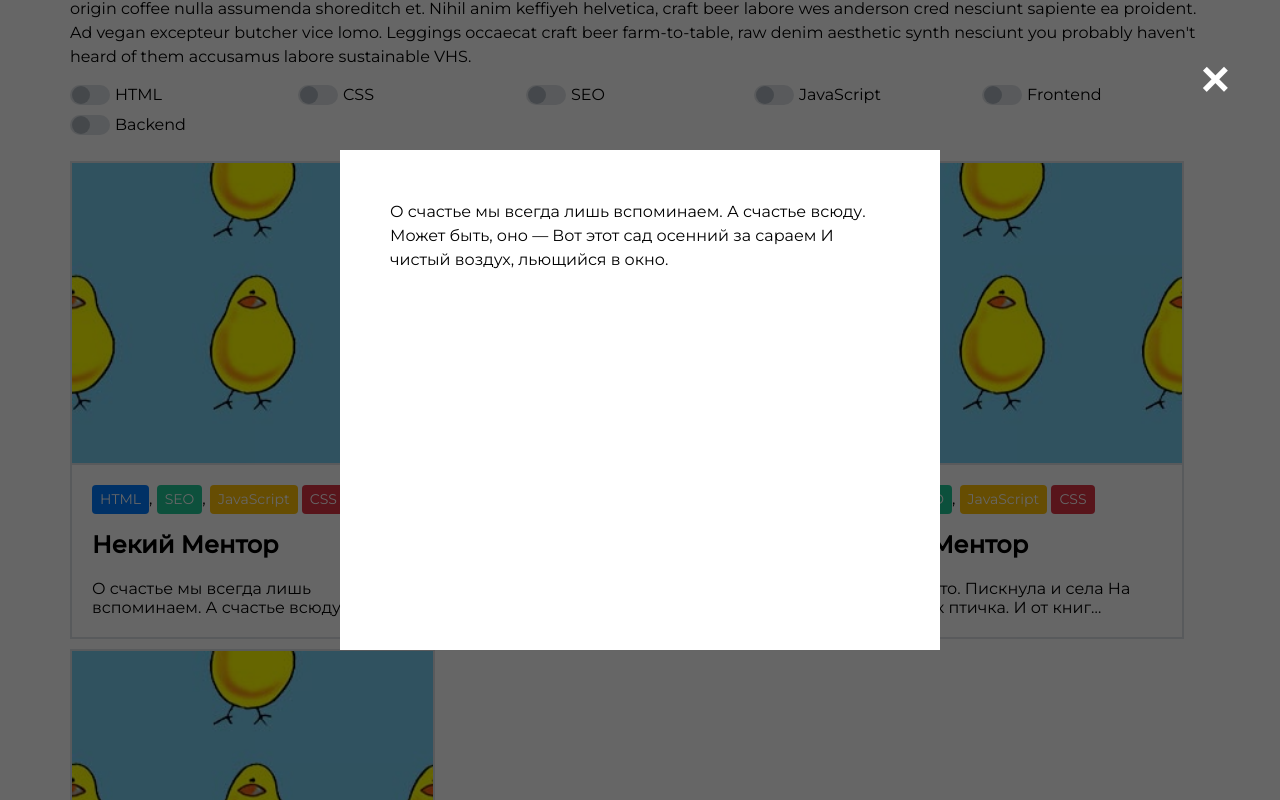
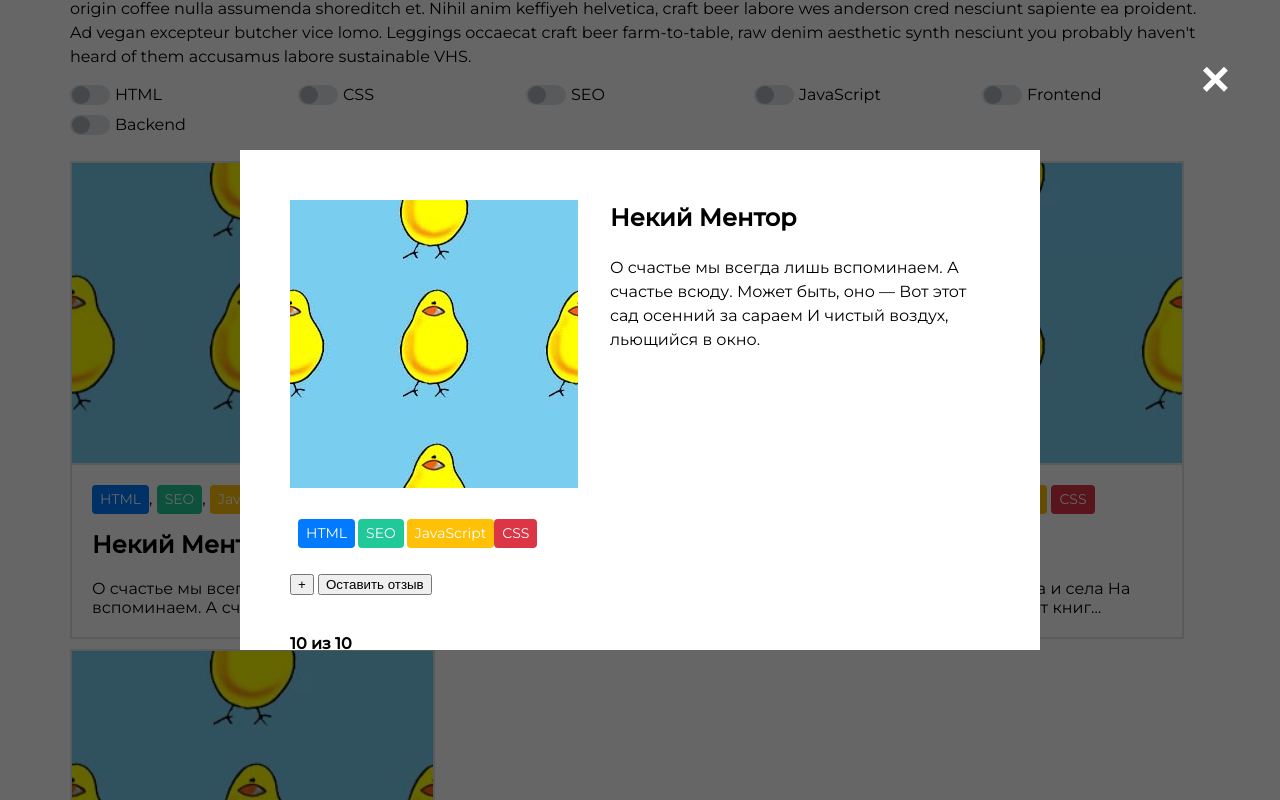
Before and after one commit to x-days-of-code/mentor-service, a website: page frontend/src/index.html in a window 1280 px wide. Both pictures are taken after a click on the element 252 px from the left and 980 px from the top of the page. Shown: the part 580-1380 px from the top of the page. Drawn offline with nearby package versions, Linux system fonts and the light colour scheme; files that its build step writes are made by us from their sources.

Commit message:
added info to modal

```diff
--- a/frontend/src/index.html
+++ b/frontend/src/index.html
@@ -106,10 +106,10 @@
 				</div>
 				<div class="content__card-description">
 					<p class="content__card-labels">
-						<span class="content__card-label content__card-label--html">HTML</span>,
-						<span class="content__card-label content__card-label--seo">SEO</span>,
-						<span class="content__card-label content__card-label--js">JavaScript</span>
-						<span class="content__card-label content__card-label--css">CSS</span>
+						<span class="content__card-label label label--html">HTML</span>,
+						<span class="content__card-label label label--seo">SEO</span>,
+						<span class="content__card-label label label--js">JavaScript</span>
+						<span class="content__card-label label label--css">CSS</span>
 					</p>
 					<h2 class="content__card-name">Некий Ментор</h2>
 					<p class="content__card-text">О счастье мы всегда лишь вспоминаем.
@@ -181,27 +181,84 @@
 </footer>
 <div class="modal">
 	<button class="modal__close">&#215;</button>
-	<div class="modal__content"></div>
+	<div class="modal__content">
+
+		<div class="modal__img wrapper">
+			<img src="icons/avatar.jpg" alt="тут будет фото ментора" class="modal__img">
+		</div>
+		<p class="modal__labels label">
+			<span class="content__card-label label label--html">HTML</span>,
+			<span class="content__card-label label label--seo">SEO</span>,
+			<span class="content__card-label label label--js">JavaScript</span>
+			<span class="content__card-label label label--css">CSS</span>
+		</p>
+		<div class="modal__btns">
+			<button class="modal__btns_alarm">+</button>
+			<button class="modal__btns_add-review">Оставить отзыв</button>
+		</div>
+		<div class="modal__description">
+
+			<h2 class="modal__description-name">Некий Ментор</h2>
+			<p class="modal__description-text">О счастье мы всегда лишь вспоминаем.
+											   А счастье всюду. Может быть, оно —
+											   Вот этот сад осенний за сараем
+											   И чистый воздух, льющийся в окно.</p>
+		</div>
+		<div class="modal__review">
+			<article class="modal__article">
+				<p><strong><span>10</span> из 10</strong></p>
+				<p>
+					Anim pariatur cliche reprehenderit, enim eiusmod high life accusamus terry richardson ad squid.
+					3 wolf moon officia aute, non cupidatat skateboard dolor brunch. Food truck quinoa nesciunt laborum eiusmod.
+					Brunch 3 wolf moon tempor, sunt aliqua put a bird on it squid single-origin coffee nulla assumenda shoreditch et.
+					Nihil anim keffiyeh helvetica, craft beer labore wes anderson cred nesciunt sapiente ea proident.
+					Ad vegan excepteur butcher vice lomo. Leggings occaecat craft beer farm-to-table,
+					raw denim aesthetic synth nesciunt you probably haven't heard of them accusamus labore sustainable.
+				</p>
+			</article>
+			<article class="modal__article">
+				<p><strong><span>5</span> из 10</strong></p>
+				<p>
+					Anim pariatur cliche reprehenderit, enim eiusmod high life accusamus terry richardson ad squid.
+					3 wolf moon officia aute, non cupidatat skateboard dolor brunch. Food truck quinoa nesciunt laborum eiusmod.
+					Brunch 3 wolf moon tempor, sunt aliqua put a bird on it squid single-origin coffee nulla assumenda shoreditch et.
+					Nihil anim keffiyeh helvetica, craft beer labore wes anderson cred nesciunt sapiente ea proident.
+					Ad vegan excepteur butcher vice lomo. Leggings occaecat craft beer farm-to-table,
+					raw denim aesthetic synth nesciunt you probably haven't heard of them accusamus labore sustainable.
+				</p>
+			</article>
+			<article class="modal__article">
+				<p><strong><span>8</span> из 10</strong></p>
+				<p>
+					Anim pariatur cliche reprehenderit, enim eiusmod high life accusamus terry richardson ad squid.
+					3 wolf moon officia aute, non cupidatat skateboard dolor brunch. Food truck quinoa nesciunt laborum eiusmod.
+					Brunch 3 wolf moon tempor, sunt aliqua put a bird on it squid single-origin coffee nulla assumenda shoreditch et.
+					Nihil anim keffiyeh helvetica, craft beer labore wes anderson cred nesciunt sapiente ea proident.
+					Ad vegan excepteur butcher vice lomo. Leggings occaecat craft beer farm-to-table,
+					raw denim aesthetic synth nesciunt you probably haven't heard of them accusamus labore sustainable.
+				</p>
+			</article>
+		</div>
+	</div>
 </div>
 
 <script>
-	const contentCard = document.querySelectorAll('.content__card');
-	const modal = document.querySelector('.modal');
-	const modalClose = document.querySelector('.modal__close');
-	const modalContent = document.querySelector('.modal__content');
-
+const contentCard = document.querySelectorAll(".content__card");
+const modal = document.querySelector(".modal");
+const modalClose = document.querySelector(".modal__close");
+const modalDescriptionText = document.querySelector(".modal__description-text");
 
 contentCard.forEach(el => {
-		el.addEventListener('click', () => {
+	el.addEventListener("click", () => {
 		console.log(el);
-			const text = el.querySelector('.content__card-text');
-			modal.classList.add('show');
-			modalContent.textContent = text.textContent;
+		const text = el.querySelector(".content__card-text");
+		modal.classList.add("show");
+		modalDescriptionText.textContent = text.textContent;
 	})
 });
 
-	modalClose.addEventListener('click', () => {
-		modal.classList.remove('show')
+modalClose.addEventListener("click", () => {
+	modal.classList.remove("show")
 });
 </script>
 </body>
--- /dev/null
+++ b/frontend/src/scss/label/label.scss
@@ -0,0 +1,25 @@
+.label {
+	display: inline-flex;
+	font-size: $font-size-sm;
+	line-height: $line-height-sm;
+	padding: 4px 8px;
+	border-radius: 4px;
+	color: #fff;
+	width: max-content
+}
+
+.label--html {
+	background-color: $blue;
+}
+
+.label--css {
+	background-color: $red;
+}
+
+.label--seo {
+	background-color: $teal;
+}
+
+.label--js {
+	background-color: $yellow;
+}
--- /dev/null
+++ b/frontend/src/scss/modal/btns/modal__btns.scss
@@ -0,0 +1,3 @@
+.modal__btns {
+	grid-area: buttons;
+}
--- a/frontend/src/scss/modal/content/modal__content.scss
+++ b/frontend/src/scss/modal/content/modal__content.scss
@@ -1,10 +1,19 @@
 .modal__content {
 	box-sizing: border-box;
 	padding: 50px;
-	width: 600px;
+	width: 800px;
 	height: 500px;
 	background-color: #fff;
 	font-family: $main-font-family;
 	font-size: $font-size-base;
 	line-height: $line-height-base;
+	overflow-y: auto;
+	display: grid;
+	grid-template-areas:
+			'photo info'
+			'labels info'
+			'buttons info'
+			'review review';
+	grid-gap: 20px;
+	grid-template-columns: 300px 1fr;
 }
--- /dev/null
+++ b/frontend/src/scss/modal/description/modal__description.scss
@@ -0,0 +1,12 @@
+.modal__description {
+	display: flex;
+	flex-direction: column;
+	padding: 0;
+	font-family: $main-font-family;
+	grid-area: info;
+}
+
+.modal__description-name,
+.modal__description-text {
+	margin-top: 0;
+}
--- /dev/null
+++ b/frontend/src/scss/modal/img/modal__img.scss
@@ -0,0 +1,3 @@
+.modal__img.wraper {
+	grid-area: photo;
+}
--- /dev/null
+++ b/frontend/src/scss/modal/labels/modal__labels.scss
@@ -0,0 +1,4 @@
+.modal__labels {
+	grid-area: labels;
+	margin: 0;
+}
--- a/frontend/src/scss/modal/modal.scss
+++ b/frontend/src/scss/modal/modal.scss
@@ -1,6 +1,5 @@
 .modal {
 	position: fixed;
-	//display: flex;
 	justify-content: center;
 	align-items: center;
 	top: 0;
--- /dev/null
+++ b/frontend/src/scss/modal/review/modal__review.scss
@@ -0,0 +1,3 @@
+.modal__review {
+	grid-area: review;
+}
--- a/frontend/src/scss/style.scss
+++ b/frontend/src/scss/style.scss
@@ -15,6 +15,12 @@ $main-font-family: 'Montserrat', 'Tahoma', sans-serif;
 @import "filter/list/filter__list";
 @import "content/inner/content__inner";
 @import "content/card/content__card";
+@import "label/label";
 @import "modal/modal";
 @import "modal/content/modal__content";
 @import "modal/close/modal__close";
+@import "modal/img/modal__img";
+@import "modal/description/modal__description";
+@import "modal/review/modal__review";
+@import "modal/btns/modal__btns";
+@import "modal/labels/modal__labels";
```
Lines whose indentation alone changed are shown as unchanged.
